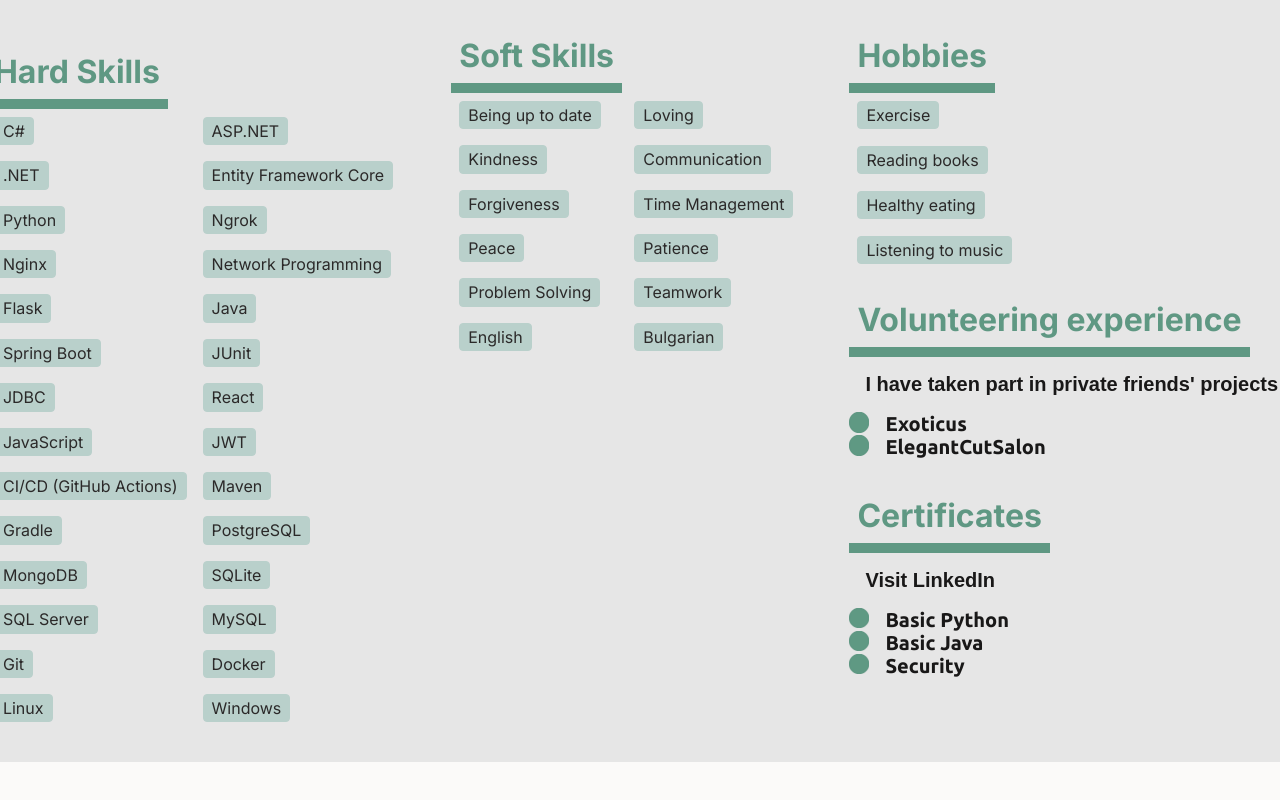
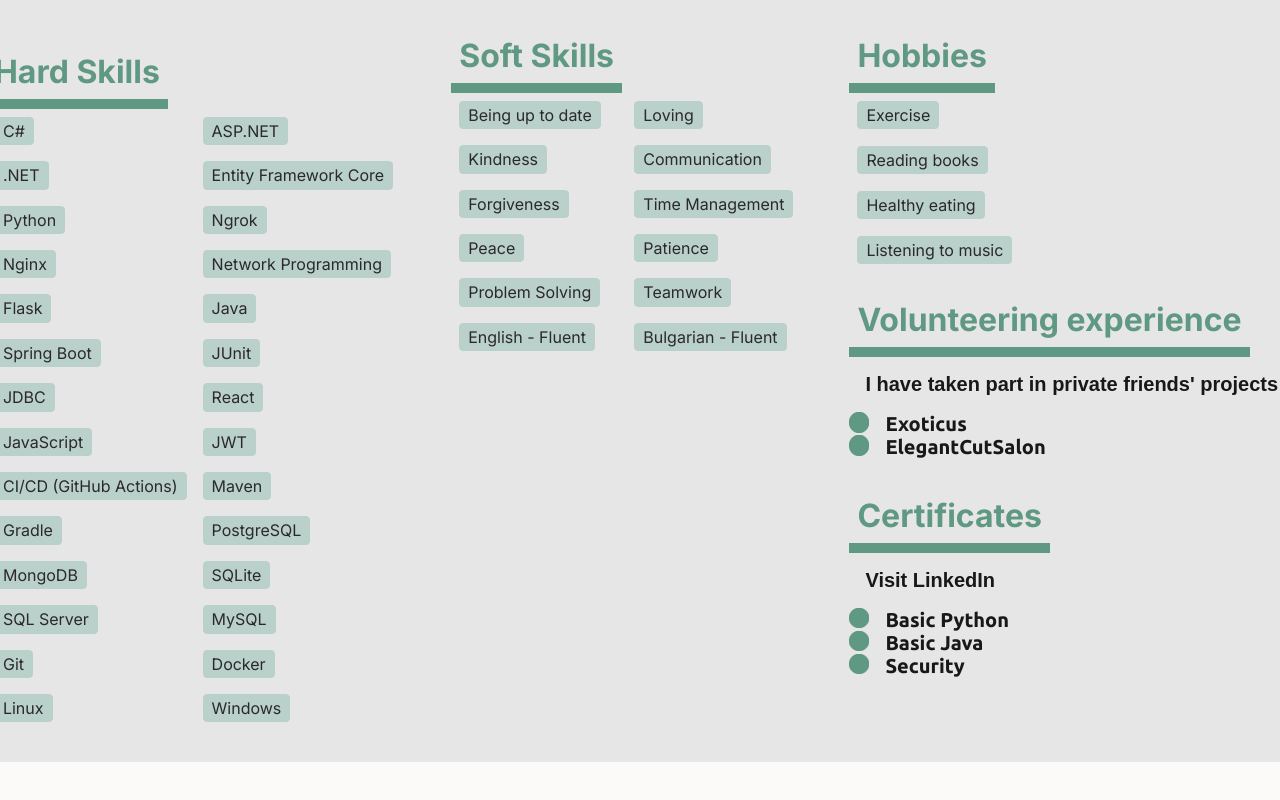
Before and after one commit to KristiyanDinev/CV, a plain HTML site: page html/index.html in a window 1280 px wide. Shown: the part 1007-1807 px from the top of the page. Drawn offline with Linux system fonts and the light colour scheme.

Commit message:
updated cv

```diff
--- a/html/index.html
+++ b/html/index.html
@@ -233,8 +233,8 @@
                     <span class="home-text69">Patience</span>
                     <span class="home-text70">Problem Solving</span>
                     <span class="home-text71">Teamwork</span>
-                    <span class="home-text72">English</span>
-                    <span class="home-text73">Bulgarian</span>
+                    <span class="home-text72">English - Fluent</span>
+                    <span class="home-text73">Bulgarian - Fluent</span>
                   </div>
                 </div>
                 <div class="home-extra-stuff">
```
Also changed, not shown: 1 other file.
